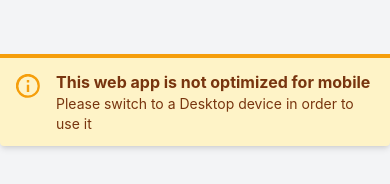
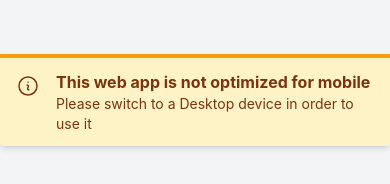
Before and after one commit to antoniocosentino/funnel-preview, a Next.js app: page / in a window 390 px wide. Shown: the part 346-530 px from the top of the page. Built offline with nearby package versions, Linux system fonts and the light colour scheme.

Commit message:
improved the mobile warning

```diff
--- a/src/components/MobileWarning.tsx
+++ b/src/components/MobileWarning.tsx
@@ -1,9 +1,10 @@
 import React from 'react';
+import { InformationCircleIcon } from '@heroicons/react/24/outline';
 
 const MobileWarning: React.FC = () => (
     <div className="bg-amber-100 border-t-4 border-amber-500 rounded-b text-amber-900 px-4 py-3 shadow-md" role="alert">
         <div className="flex">
-            <div className="py-1"><svg className="fill-current h-6 w-6 text-amber-500 mr-4" xmlns="http://www.w3.org/2000/svg" viewBox="0 0 20 20"><path d="M2.93 17.07A10 10 0 1 1 17.07 2.93 10 10 0 0 1 2.93 17.07zm12.73-1.41A8 8 0 1 0 4.34 4.34a8 8 0 0 0 11.32 11.32zM9 11V9h2v6H9v-4zm0-6h2v2H9V5z"/></svg></div>
+            <div className="py-1 mr-4"><InformationCircleIcon className="size-6 text-amber-900" /></div>
             <div>
                 <p className="font-bold">This web app is not optimized for mobile</p>
                 <p className="text-sm">Please switch to a Desktop device in order to use it</p>
```
